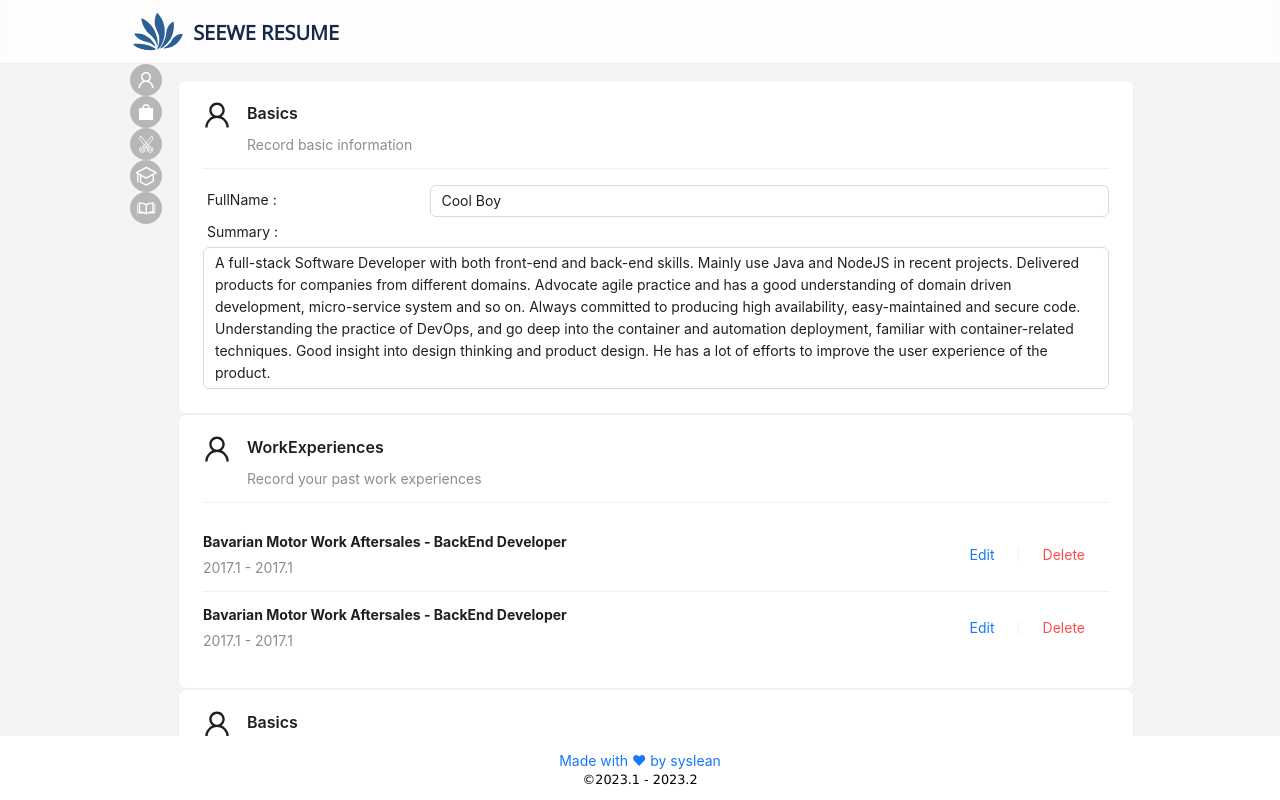
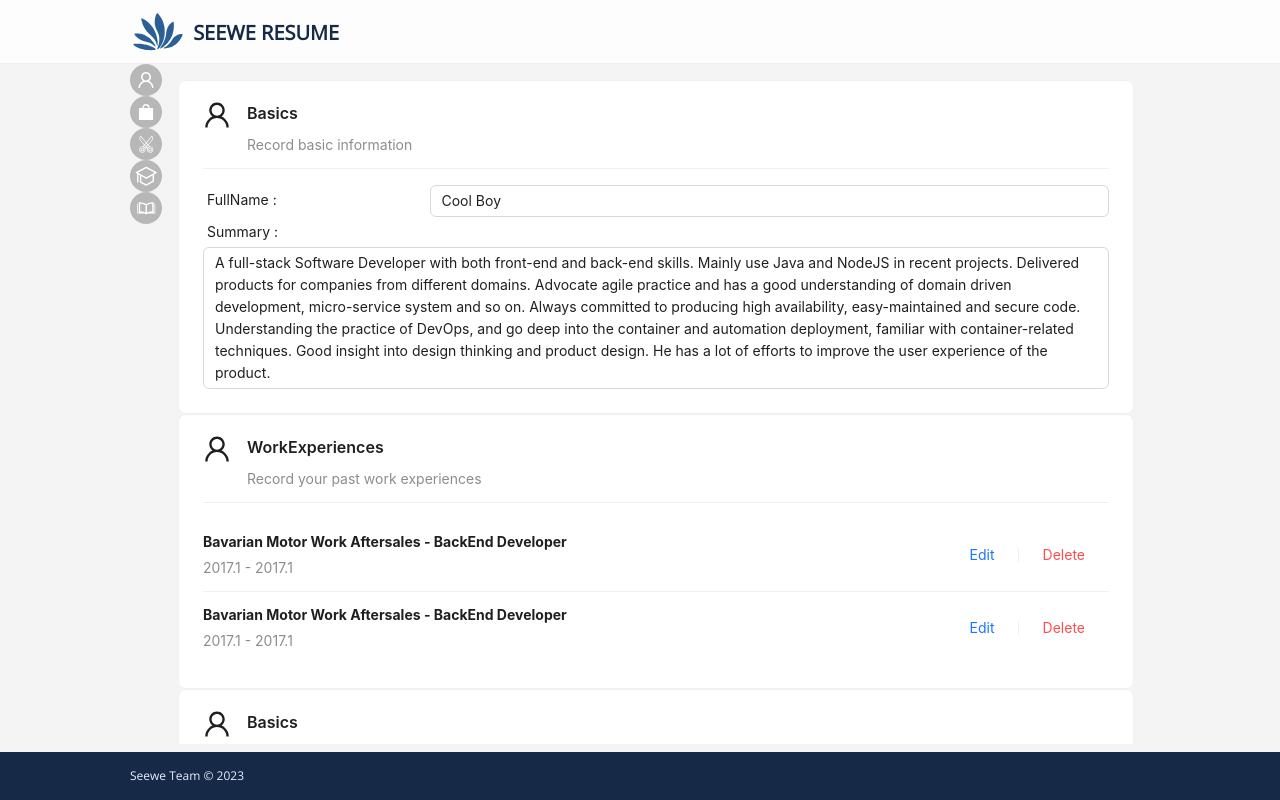
Before and after one commit to syslean/seewe_ui, a React (Create React App) app: page / in a window 1280 px wide. Built offline with nearby package versions, Linux system fonts and the light colour scheme.

Commit message:
[E-18] footer wrapper modify

```diff
--- a/src/component/pageStructure/footer/index.style.ts
+++ b/src/component/pageStructure/footer/index.style.ts
@@ -1,20 +1,18 @@
 import styled from "styled-components";
-
 
 export const FooterWrapper = styled.div`
   position: fixed;
+  height: 3rem;
   width: 100%;
-  height: 4rem;
   bottom: 0;
-  background-color: #FFFFFF;
-  display: flex;
-  flex-direction: column;
-  align-items: center;
-  justify-content: center;
+  background-color: #162A48;
 `
 
-
-export const TimeLine = styled.div`
-  font: normal 0.8rem 'Lucida Grande';
-
+export const Copyright = styled.div`
+  line-height: 3rem;
+  margin: 0 auto;
+  max-width: 1020px;
+  font-family: "Open Sans", serif;
+  font-size: 0.75rem;
+  color: #E5EFFF;
 `
--- a/src/component/pageStructure/footer/index.tsx
+++ b/src/component/pageStructure/footer/index.tsx
@@ -1,16 +1,11 @@
 import React from 'react';
-import Link from "antd/lib/typography/Link";
-import {getYearAndMonth} from "../../../utils";
-import {FooterWrapper, TimeLine} from "./index.style";
+import {FooterWrapper, Copyright} from "./index.style";
 
 const Footer: React.FC = () => {
-
   return (
     <FooterWrapper>
-        <Link href="https://github.com/syslean" target="_blank">Made with ❤ by syslean</Link>
-        <TimeLine>©2023.1 - {getYearAndMonth(new Date())}</TimeLine>
+      <Copyright>Seewe Team © 2023</Copyright>
     </FooterWrapper>
-
   )
 }
 
--- a/src/component/pageStructure/header/index.style.ts
+++ b/src/component/pageStructure/header/index.style.ts
@@ -1,11 +1,5 @@
 import styled from "styled-components";
 import {ReactComponent as Logo} from "../../../assets/img/logo.svg";
-
-export const SeeweLogo = styled(Logo)`
-  height: 2.5rem;
-  width: auto;
-  padding-right: 0.5rem;
-`
 
 export const HeaderWrapper = styled.div`
   height: 4rem;
@@ -19,6 +13,7 @@ export const HeaderWrapper = styled.div`
 
   > div {
     height: 100%;
+    width: 100%;
     max-width: 1020px;
     margin: 0 auto;
     display: flex;
@@ -32,3 +27,9 @@ export const HeaderWrapper = styled.div`
     }
   }
 `
+
+export const SeeweLogo = styled(Logo)`
+  height: 2.5rem;
+  width: auto;
+  padding-right: 0.5rem;
+`
```
